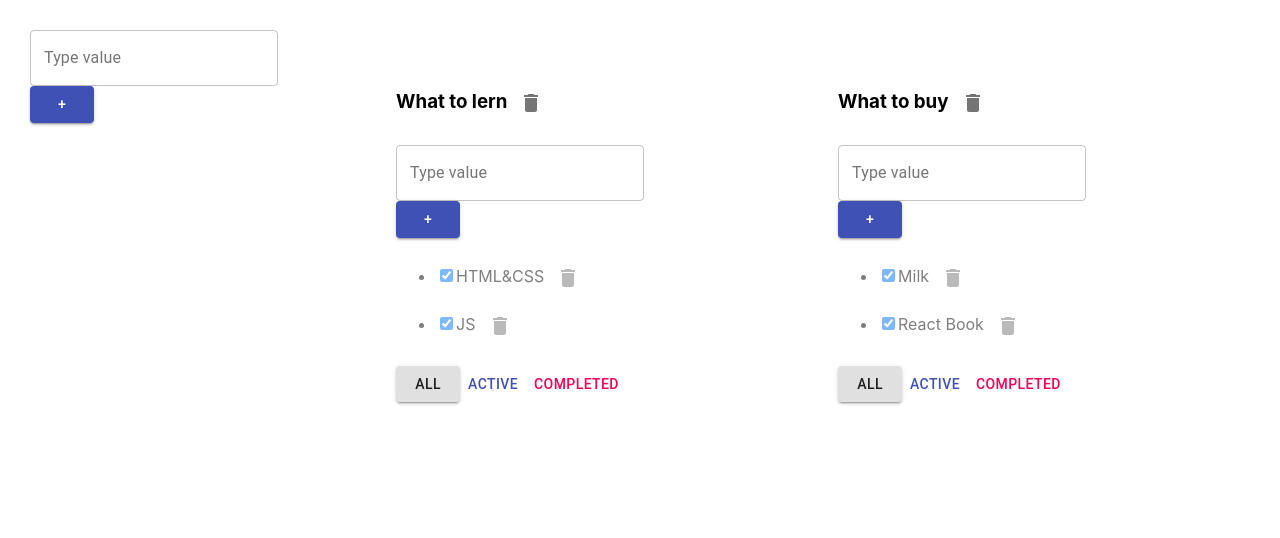
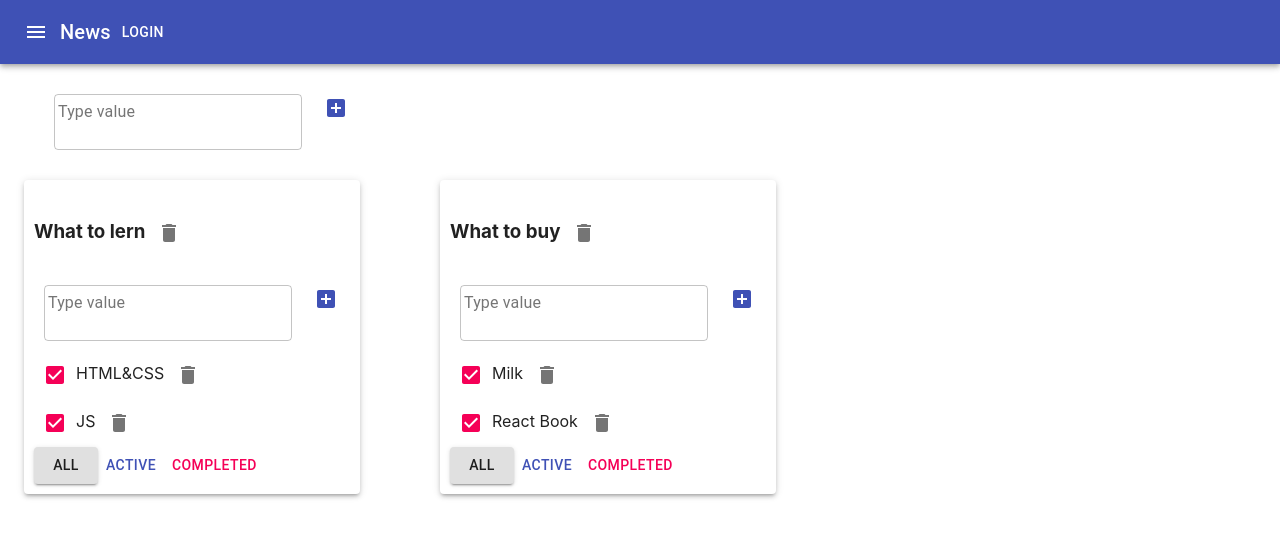
Before and after one commit to martovich/todolist-ts, a React (Create React App) app: page / in a window 1280 px wide. Shown: the top 538 px of the page. Built offline with nearby package versions, Linux system fonts and the light colour scheme.

Commit message:
lesson7, material-ui

```diff
--- a/src/AddItemForm.tsx
+++ b/src/AddItemForm.tsx
@@ -1,6 +1,7 @@
 import React, {ChangeEvent, KeyboardEvent, useState} from "react";
-import {Button} from "@material-ui/core";
+import {Button, IconButton} from "@material-ui/core";
 import TextField from "@material-ui/core/TextField";
+import {AddBox} from "@material-ui/icons";
 
 type AddItemFormPropsType = {
     addItem: (title: string) => void
@@ -32,6 +33,7 @@
         {/*       onKeyPress={onKeyPressHandler}*/}
         {/*       className={error ? "error" : ""}/>*/}
         <TextField
+            style={{padding: "10px"}}
             variant={"outlined"}
             value={title}
             onChange={onChangeHandler}
@@ -42,7 +44,9 @@
             label={"Type value"}
             helperText={error} />
         {/*<button onClick={addItem}>+</button>*/}
-        <Button onClick={addItem} variant={"contained"} color={"primary"}>+</Button>
+        <IconButton onClick={addItem} color={"primary"}>
+            <AddBox/>
+        </IconButton>
         {/*{error && <div className="error-message">{error}</div>}*/}
     </div>
 }
--- a/src/App.css
+++ b/src/App.css
@@ -1,21 +1,21 @@
-.App {
-  padding: 30px;
-  display: flex;
-}
+/*.App {*/
+/*  padding: 30px;*/
+/*  display: flex;*/
+/*}*/
 
-.App > div {
-  margin-right: 50px;
-}
-.error {
-  border: red 1px solid;
-}
+/*.App > div {*/
+/*  margin-right: 50px;*/
+/*}*/
+/*.error {*/
+/*  border: red 1px solid;*/
+/*}*/
 
-.error-message {
-  color: red;
-}
-.active-filter {
-  background-color: aquamarine;
-}
-.is-done {
-  opacity: 0.5;
-}
+/*.error-message {*/
+/*  color: red;*/
+/*}*/
+/*.active-filter {*/
+/*  background-color: aquamarine;*/
+/*}*/
+/*.is-done {*/
+/*  opacity: 0.5;*/
+/*}*/
--- a/src/App.tsx
+++ b/src/App.tsx
@@ -3,6 +3,8 @@
 import {Todolist, TaskType} from "./Todolist";
 import {v1} from 'uuid';
 import {AddItemForm} from "./AddItemForm";
+import {AppBar, Button, Container, Grid, IconButton, Paper, Toolbar, Typography} from "@material-ui/core";
+import {Menu} from "@material-ui/icons";
 
 export type FilterValuesType = "all" | "completed" | "active";
 
@@ -80,11 +82,11 @@
 
     function addTodoList(title: string) {
         let newTodoListId = v1();
-        let newTodoList : TodolistType = {id: newTodoListId, title: title, filter: 'all'}
+        let newTodoList: TodolistType = {id: newTodoListId, title: title, filter: 'all'}
         setTodolists([newTodoList, ...todolists]);
         setTasks({
             ...tasks,
-            [newTodoListId] : []
+            [newTodoListId]: []
         })
     }
 
@@ -107,7 +109,22 @@
 
     return (
         <div className="App">
-            <AddItemForm addItem={ addTodoList } />
+            <AppBar position={"static"}>
+                <Toolbar>
+                    <IconButton edge={"start"} color={"inherit"} aria-label={"menu"}>
+                        <Menu/>
+                    </IconButton>
+                    <Typography variant={"h6"}>
+                        News
+                    </Typography>
+                    <Button color={"inherit"}>Login</Button>
+                </Toolbar>
+            </AppBar>
+            <Container fixed>
+                <Grid container  style={{padding: "20px"}}>
+                    <AddItemForm addItem={addTodoList}/>
+                </Grid>
+                <Grid container spacing={10}>
                     {
                         todolists.map(tl => {
                             let allTodolistTasks = tasks[tl.id];
@@ -119,7 +136,9 @@
                             if (tl.filter === "completed") {
                                 tasksForTodoList = allTodolistTasks.filter(t => t.isDone);
                             }
-                    return <Todolist
+                            return <Grid item>
+                                <Paper style={{padding: "10px"}} elevation={3}>
+                                    <Todolist
                                         key={tl.id}
                                         id={tl.id}
                                         title={tl.title}
@@ -132,8 +151,12 @@
                                         removeTodolist={removeTodolist}
                                         changeTaskTitle={changeTaskTitle}
                                         changeTodolistTitle={changeTodolistTitle}/>
+                                </Paper>
+                            </Grid>
                         })
                     }
+                </Grid>
+            </Container>
         </div>
     );
 }
--- a/src/EditableSpan.tsx
+++ b/src/EditableSpan.tsx
@@ -1,4 +1,6 @@
 import React, {ChangeEvent, useState} from "react";
+import {TextFields} from "@material-ui/icons";
+import {TextField} from "@material-ui/core";
 
 type EditableSpanPropsType = {
     value: string
@@ -23,6 +25,6 @@
     }
 
     return editMode ?
-        <input value={title} autoFocus onBlur={ activateViewMode } onChange={ onChangeTitleHandler }/> :
+        <TextField value={title} autoFocus onBlur={ activateViewMode } onChange={ onChangeTitleHandler }/> :
         <span onDoubleClick={ activateEditMode }>{title}</span>
 }
--- a/src/Todolist.tsx
+++ b/src/Todolist.tsx
@@ -4,7 +4,7 @@
 import IconButton from "@material-ui/core/IconButton";
 import {EditableSpan} from "./EditableSpan";
 import {Delete} from "@material-ui/icons";
-import {Button} from "@material-ui/core";
+import {Button, Checkbox, Grid} from "@material-ui/core";
 
 export type TaskType = {
     id: string
@@ -58,7 +58,7 @@
                 {/*    {error && <div className="error-message">{error}</div>}*/}
                 {/*</div>*/}
                 <AddItemForm addItem={addTask} />
-                <ul>
+                <div>
                     {
                         props.tasks.map(t => {
                                 const onClickHandler = () => props.removeTask(t.id, props.id)
@@ -69,18 +69,19 @@
                                 const onChangeTitleHandler = (newValue: string) => {
                                     props.changeTaskTitle(t.id, newValue, props.id)
                                 }
-                                return <li key={t.id} className={t.isDone ? "is-done" : ""}>
-                                    <input type="checkbox" onChange={onChangeStatusHandler} checked={t.isDone}/>
+                                return <div key={t.id} className={t.isDone ? "is-done" : ""} >
+                                    {/*<input type="checkbox" onChange={onChangeStatusHandler} checked={t.isDone}/>*/}
+                                    <Checkbox onChange={onChangeStatusHandler} checked={t.isDone}/>
                                     {/*<span>{t.title}</span>*/}
                                     <EditableSpan value={t.title} onChange={ onChangeTitleHandler }/>
                                     <IconButton onClick={onClickHandler} >
                                         <Delete />
                                     </IconButton>
-                                </li>
+                                </div>
                             }
                         )
                     }
-                </ul>
+                </div>
                 <div>
                     <Button variant={props.filter === "all" ? "contained" : "text"}
                             onClick={onAllClickHandler}>All
```
Lines whose indentation alone changed are shown as unchanged.
